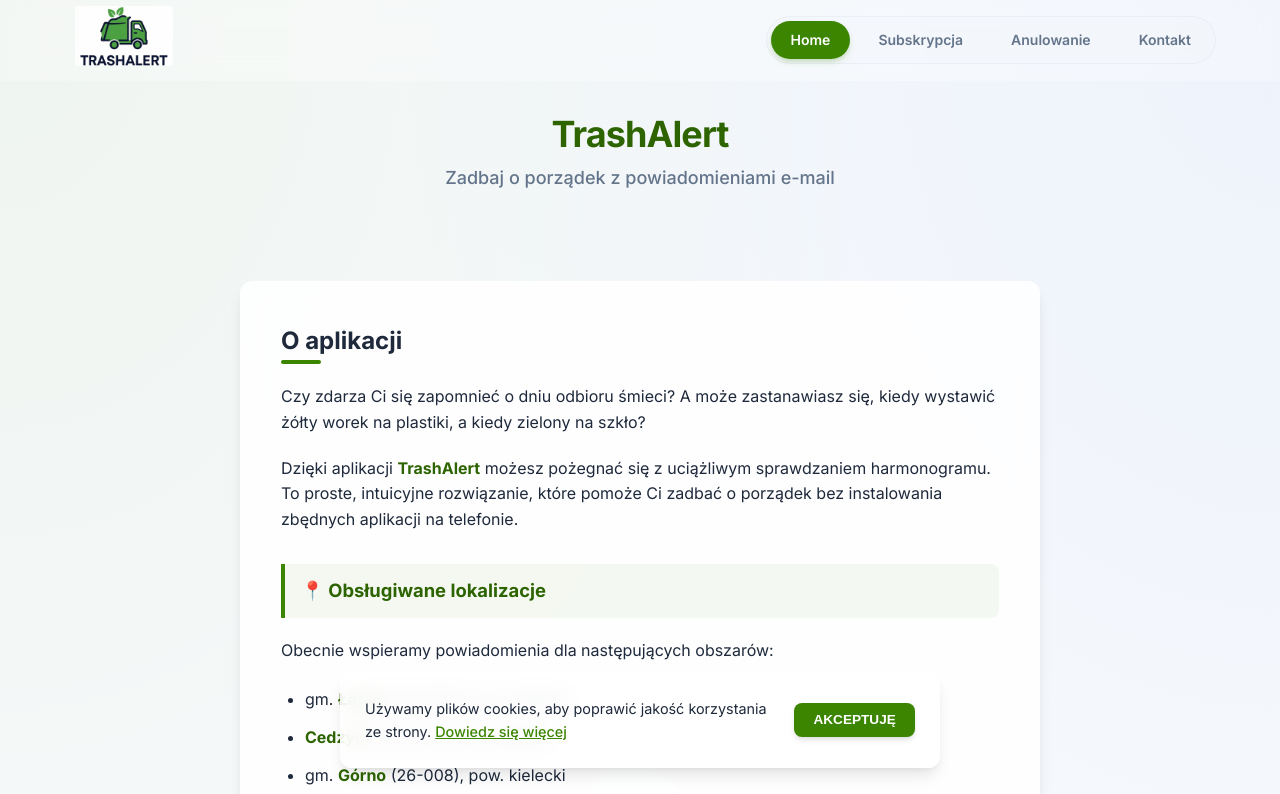
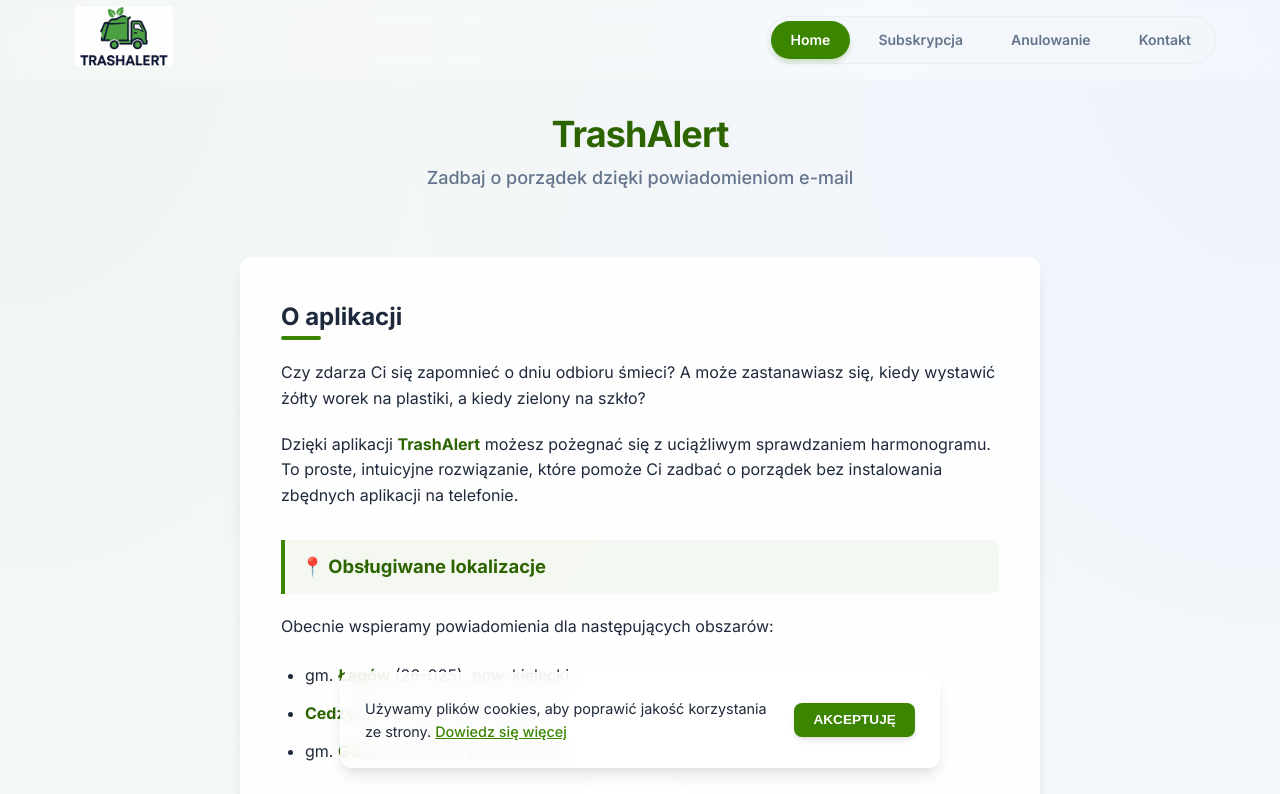
Before and after one commit to Rugel/zbiorka, a Next.js app: page / in a window 1280 px wide. Shown: the top 794 px of the page. Built offline with nearby package versions, Linux system fonts and the light colour scheme.

Commit message:
fixed display

```diff
--- a/app/globals.css
+++ b/app/globals.css
@@ -84,7 +84,8 @@ h2 {
   font-size: 1.125rem;
   font-weight: 500;
   color: var(--text-muted);
-  margin-bottom: 1.5rem;
+  margin-left: 2rem;
+  margin-right: 2rem;
 }
 
 h3.title {
--- a/app/modules/Heder.js
+++ b/app/modules/Heder.js
@@ -4,7 +4,7 @@ const Header = () => {
             <h1>
                 TrashAlert
             </h1>
-            <h2>Zadbaj o porządek z powiadomieniami e-mail</h2>
+            <h2>Zadbaj o porządek dzięki powiadomieniom e-mail</h2>
         </header>
     )
 }
```
Also changed, not shown: app/modules/Header.js (deleted, +0 -12 lines).
